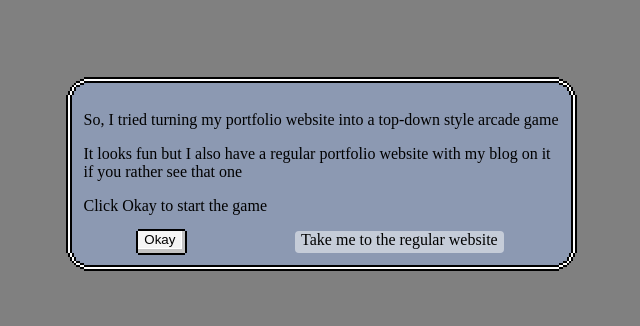
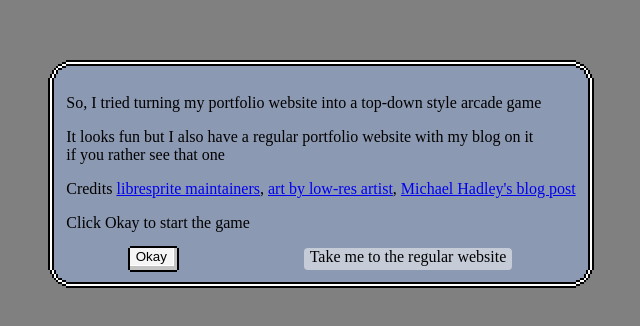
Before and after one commit to AmalJossy/amaljossy-8bit, a website built with webpack: page src/index.html in a window 1280 px wide. Shown: the part 226-552 px from the top of the page, without its empty margins (319-959 px from the left). Built offline with nearby package versions, Linux system fonts and the light colour scheme; files whose address does not match are found by name.

Commit message:
content: Added credits

```diff
--- a/src/index.html
+++ b/src/index.html
@@ -201,8 +201,9 @@
           0 30px 0 -12px var(--border);
       }
     </style>
-    <link rel="prefetch" href="world.json"/> <!-- these should be added by webpack :( -->
-    <link rel="prefetch" href="player.json"/>
+    <link rel="prefetch" href="world.json" />
+    <!-- these should be added by webpack :( -->
+    <link rel="prefetch" href="player.json" />
   </head>
   <body>
     <div id="game-area"></div>
@@ -214,7 +215,19 @@
         </p>
         <p>
           It looks fun but I also have a regular portfolio website with my blog
-          on it<br /> if you rather see that one
+          on it<br />
+          if you rather see that one
+        </p>
+        <p>
+          Credits
+          <a href="https://libresprite.github.io/">libresprite maintainers</a>,
+          <a href="https://gif-superretroworld.itch.io/"
+            >art by low-res artist</a
+          >,
+          <a
+            href="https://medium.com/@michaelwesthadley/modular-game-worlds-in-phaser-3-tilemaps-1-958fc7e6bbd6"
+            >Michael Hadley's blog post</a
+          >
         </p>
         <p>Click Okay to start the game</p>
         <div>
```
